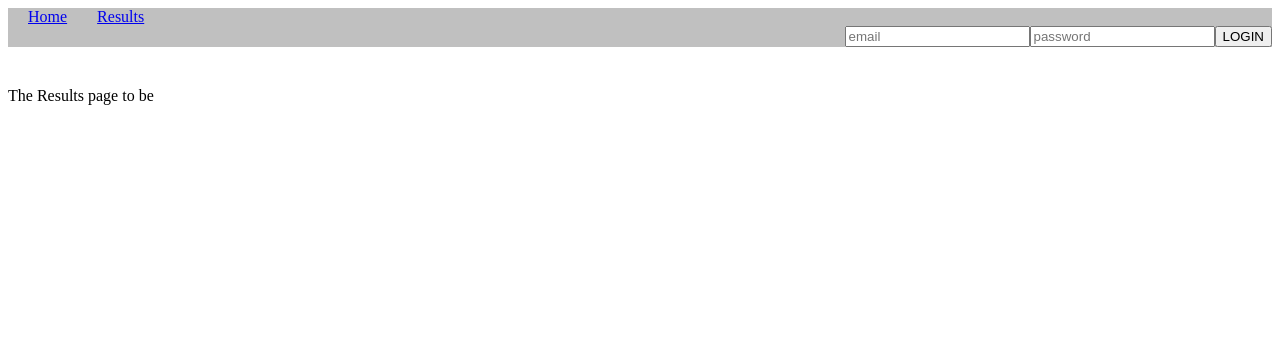
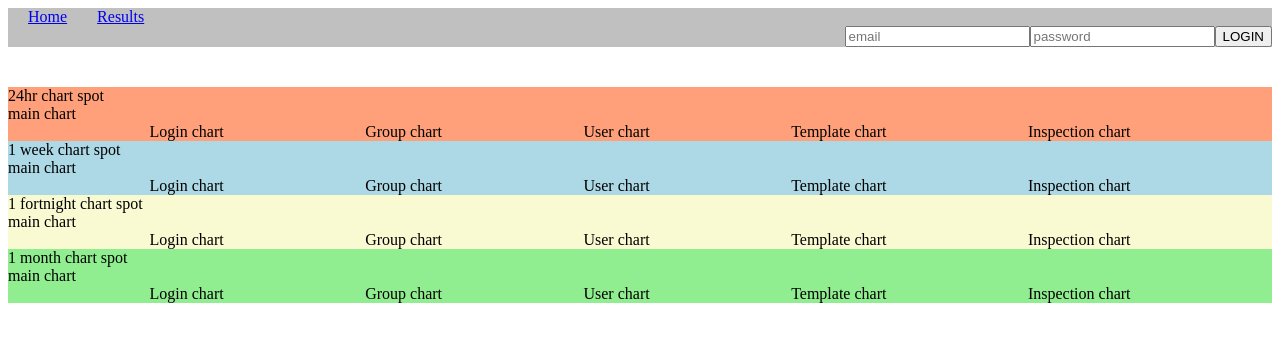
Before and after one commit to rheal3/ApiResponseTest, a React (Create React App) app in the folder react-postgres/: page /results_history in a window 1280 px wide. Shown: the top 342 px of the page. Built offline with nearby package versions, Linux system fonts and the light colour scheme.

Commit message:
add layout to results page

```diff
--- a/react-postgres/src/components/Results/Results.js
+++ b/react-postgres/src/components/Results/Results.js
@@ -1,10 +1,128 @@
 import React from 'react'
 
 const Results = () => {
-
+// will need to get the required data for each of the charts and setup in format that chart can read from
     return (
         <div>
-            The Results page to be
+            <div style={{backgroundColor: 'lightsalmon'}}>
+                24hr chart spot
+
+                <div>
+                    main chart
+                </div>
+
+                <div style={{ display: 'flex', flexDirection: 'row', justifyContent: 'space-evenly', flexWrap: 'nowrap' }}>
+                    <div style={{ textAlign: 'center' }}>
+                        Login chart
+                    </div>
+
+                    <div style={{ textAlign: 'center' }}>
+                       Group chart
+                    </div>
+
+                    <div style={{ textAlign: 'center' }}>
+                       User chart
+                    </div>
+
+                    <div style={{ textAlign: 'center' }}>
+                       Template chart
+                    </div>
+
+                    <div style={{ textAlign: 'center' }}>
+                        Inspection chart
+                    </div>
+                </div>
+            </div>
+
+            <div  style={{backgroundColor: 'lightblue'}}>
+                1 week chart spot
+
+                <div>
+                    main chart
+                </div>
+
+                <div style={{ display: 'flex', flexDirection: 'row', justifyContent: 'space-evenly', flexWrap: 'nowrap' }}>
+                    <div style={{ textAlign: 'center' }}>
+                        Login chart
+                    </div>
+
+                    <div style={{ textAlign: 'center' }}>
+                       Group chart
+                    </div>
+
+                    <div style={{ textAlign: 'center' }}>
+                       User chart
+                    </div>
+
+                    <div style={{ textAlign: 'center' }}>
+                       Template chart
+                    </div>
+
+                    <div style={{ textAlign: 'center' }}>
+                        Inspection chart
+                    </div>
+                </div>
+            </div>
+
+            <div style={{backgroundColor: 'lightgoldenrodyellow'}}>
+                1 fortnight chart spot
+
+                <div>
+                    main chart
+                </div>
+
+                <div style={{ display: 'flex', flexDirection: 'row', justifyContent: 'space-evenly', flexWrap: 'nowrap' }}>
+                    <div style={{ textAlign: 'center' }}>
+                        Login chart
+                    </div>
+
+                    <div style={{ textAlign: 'center' }}>
+                       Group chart
+                    </div>
+
+                    <div style={{ textAlign: 'center' }}>
+                       User chart
+                    </div>
+
+                    <div style={{ textAlign: 'center' }}>
+                       Template chart
+                    </div>
+
+                    <div style={{ textAlign: 'center' }}>
+                        Inspection chart
+                    </div>
+                </div>
+            </div>
+
+            <div style={{backgroundColor: 'lightgreen'}}>
+                1 month chart spot
+
+                <div>
+                    main chart
+                </div>
+
+                <div style={{ display: 'flex', flexDirection: 'row', justifyContent: 'space-evenly', flexWrap: 'nowrap' }}>
+                    <div style={{ textAlign: 'center' }}>
+                        Login chart
+                    </div>
+
+                    <div style={{ textAlign: 'center' }}>
+                       Group chart
+                    </div>
+
+                    <div style={{ textAlign: 'center' }}>
+                       User chart
+                    </div>
+
+                    <div style={{ textAlign: 'center' }}>
+                       Template chart
+                    </div>
+
+                    <div style={{ textAlign: 'center' }}>
+                        Inspection chart
+                    </div>
+                </div>
+            </div>
         </div>
     )
 }
```
